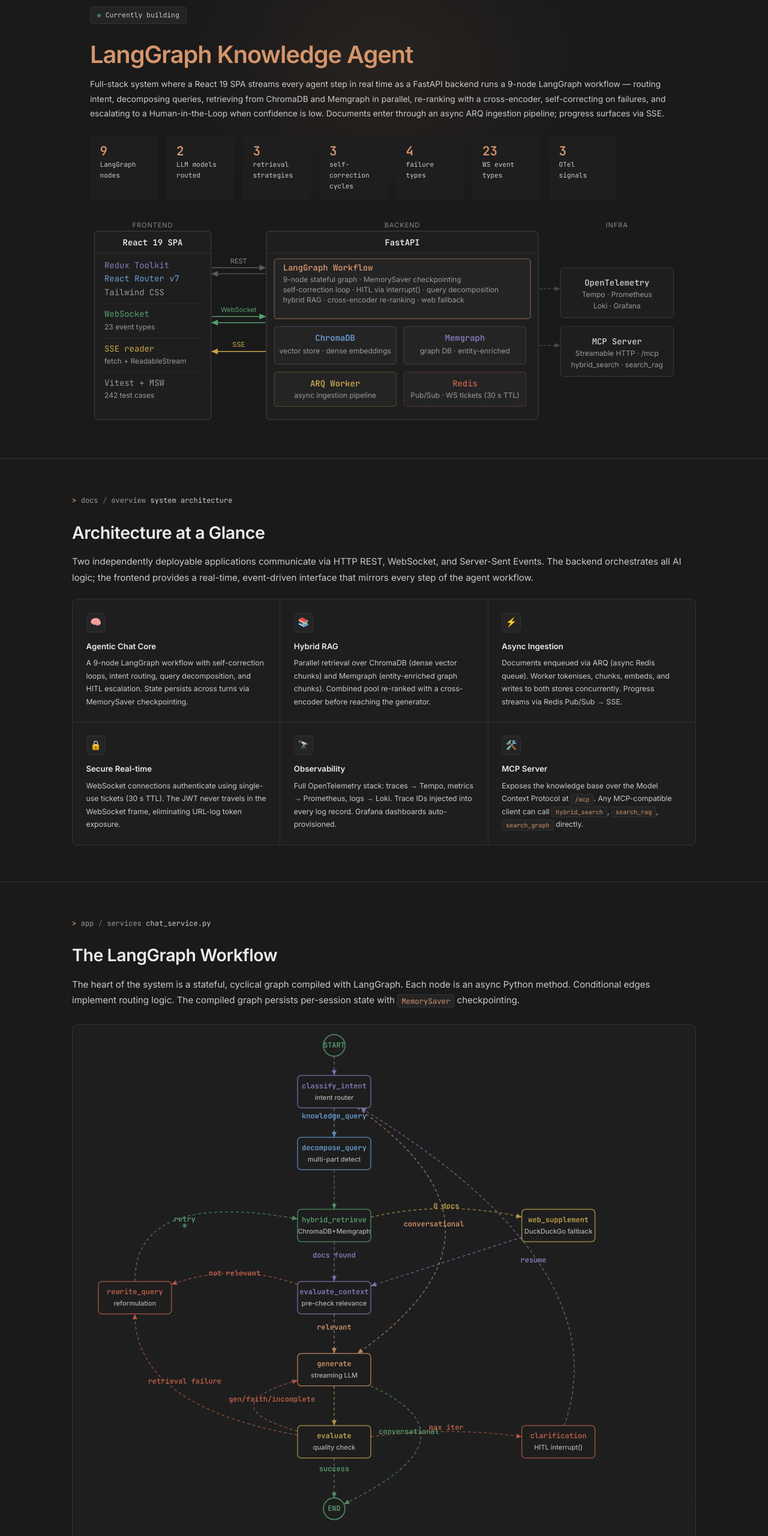
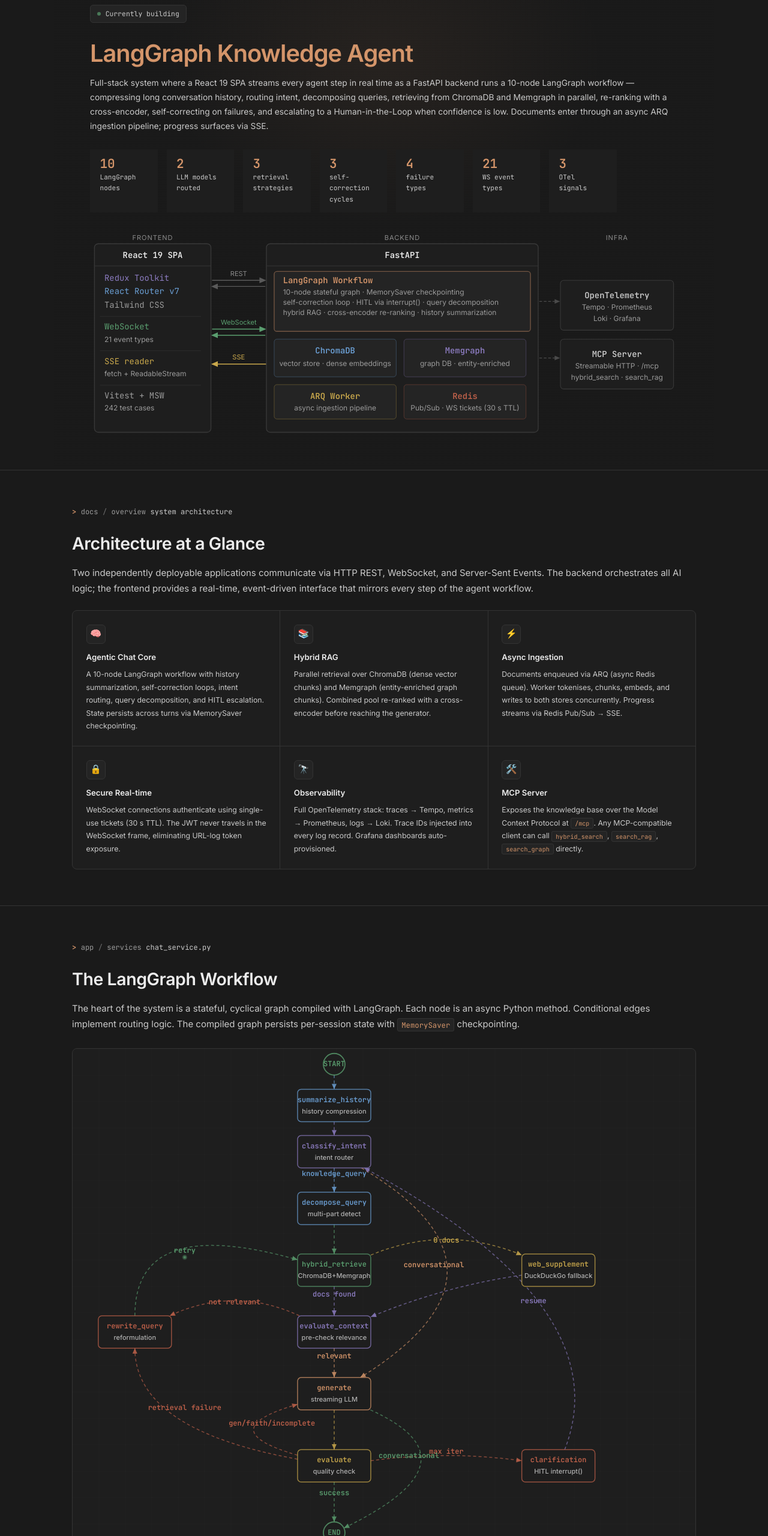
Before and after one commit to maxivitale/maxivitale.github.io, a plain HTML site: page index.html in a window 1280 px wide. Shown: the part 80-2640 px from the top of the page at 60% size. Drawn offline with Linux system fonts and the light colour scheme.

Commit message:
Update LangGraph workflow to 10 nodes with history summarization

```diff
--- a/index.html
+++ b/index.html
@@ -265,6 +265,7 @@
 .node-card.c7{border-left-color:var(--yellow)}
 .node-card.c8{border-left-color:var(--red)}
 .node-card.c9{border-left-color:var(--red)}
+.node-card.c10{border-left-color:var(--blue)}
 .node-card h4{font-size:.86rem;font-family:var(--mono);color:var(--text);margin-bottom:.3rem}
 .node-card .nbadge{
   display:inline-block;font-size:.72rem;font-family:var(--mono);font-weight:600;
@@ -424,16 +425,16 @@
     <h1>LangGraph Knowledge Agent</h1>
 
     <p style="margin-top:1rem;font-size:.92rem">
-      Full-stack system where a React 19 SPA streams every agent step in real time as a FastAPI backend runs a 9-node LangGraph workflow — routing intent, decomposing queries, retrieving from ChromaDB and Memgraph in parallel, re-ranking with a cross-encoder, self-correcting on failures, and escalating to a Human-in-the-Loop when confidence is low. Documents enter through an async ARQ ingestion pipeline; progress surfaces via SSE.
+      Full-stack system where a React 19 SPA streams every agent step in real time as a FastAPI backend runs a 10-node LangGraph workflow — compressing long conversation history, routing intent, decomposing queries, retrieving from ChromaDB and Memgraph in parallel, re-ranking with a cross-encoder, self-correcting on failures, and escalating to a Human-in-the-Loop when confidence is low. Documents enter through an async ARQ ingestion pipeline; progress surfaces via SSE.
     </p>
 
     <div style="display:flex;gap:1rem;margin-top:1.75rem;flex-wrap:wrap">
-      <div class="hstat"><div class="n">9</div><div class="l">LangGraph nodes</div></div>
+      <div class="hstat"><div class="n">10</div><div class="l">LangGraph nodes</div></div>
       <div class="hstat"><div class="n">2</div><div class="l">LLM models routed</div></div>
       <div class="hstat"><div class="n">3</div><div class="l">retrieval strategies</div></div>
       <div class="hstat"><div class="n">3</div><div class="l">self-correction cycles</div></div>
       <div class="hstat"><div class="n">4</div><div class="l">failure types</div></div>
-      <div class="hstat"><div class="n">23</div><div class="l">WS event types</div></div>
+      <div class="hstat"><div class="n">21</div><div class="l">WS event types</div></div>
       <div class="hstat"><div class="n">3</div><div class="l">OTel signals</div></div>
     </div>
 
@@ -462,7 +463,7 @@
         <text x="26" y="139" font-size="15" font-family="'JetBrains Mono',monospace" fill="#9a9a9a">Tailwind CSS</text>
         <line x1="18" y1="155" x2="200" y2="155" stroke="#2e2e2e" stroke-width="1"/>
         <text x="26" y="179" font-size="15" font-family="'JetBrains Mono',monospace" fill="#5a9e6f">WebSocket</text>
-        <text x="26" y="201" font-size="13"   font-family="Inter,sans-serif" fill="#9a9a9a">23 event types</text>
+        <text x="26" y="201" font-size="13"   font-family="Inter,sans-serif" fill="#9a9a9a">21 event types</text>
         <line x1="18" y1="217" x2="200" y2="217" stroke="#2e2e2e" stroke-width="1"/>
         <text x="26" y="241" font-size="15" font-family="'JetBrains Mono',monospace" fill="#c9a84c">SSE reader</text>
         <text x="26" y="263" font-size="13"   font-family="Inter,sans-serif" fill="#9a9a9a">fetch + ReadableStream</text>
@@ -490,9 +491,9 @@
         <!-- LangGraph inner -->
         <rect x="332" y="74" width="462" height="108" rx="5" fill="#242424" stroke="rgba(212,149,106,.45)" stroke-width="1.5"/>
         <text x="348" y="95"  font-size="15" font-weight="600" font-family="'JetBrains Mono',monospace" fill="#d4956a">LangGraph Workflow</text>
-        <text x="348" y="116" font-size="13"   font-family="Inter,sans-serif" fill="#9a9a9a">9-node stateful graph  ·  MemorySaver checkpointing</text>
+        <text x="348" y="116" font-size="13"   font-family="Inter,sans-serif" fill="#9a9a9a">10-node stateful graph  ·  MemorySaver checkpointing</text>
         <text x="348" y="134" font-size="13"   font-family="Inter,sans-serif" fill="#9a9a9a">self-correction loop  ·  HITL via interrupt()  ·  query decomposition</text>
-        <text x="348" y="152" font-size="13"   font-family="Inter,sans-serif" fill="#9a9a9a">hybrid RAG  ·  cross-encoder re-ranking  ·  web fallback</text>
+        <text x="348" y="152" font-size="13"   font-family="Inter,sans-serif" fill="#9a9a9a">hybrid RAG  ·  cross-encoder re-ranking  ·  history summarization</text>
 
         <!-- ChromaDB -->
         <rect x="332" y="196" width="220" height="68" rx="5" fill="#242424" stroke="rgba(107,159,212,.35)" stroke-width="1"/>
@@ -548,7 +549,7 @@
     <div class="card">
       <div class="card-icon">🧠</div>
       <h3>Agentic Chat Core</h3>
-      <p>A 9-node LangGraph workflow with self-correction loops, intent routing, query decomposition, and HITL escalation. State persists across turns via MemorySaver checkpointing.</p>
+      <p>A 10-node LangGraph workflow with history summarization, self-correction loops, intent routing, query decomposition, and HITL escalation. State persists across turns via MemorySaver checkpointing.</p>
     </div>
     <div class="card">
       <div class="card-icon">📚</div>
@@ -595,6 +596,12 @@
   <div style="margin-top:2.5rem">
     <div class="prompt-label"><span class="crumb">nodes</span> breakdown</div>
     <div class="node-grid">
+
+      <div class="node-card c10">
+        <span class="nbadge" style="background:var(--blue-bg);color:var(--blue)">memory</span>
+        <h4>summarize_history</h4>
+        <p>Fires on every turn before <span class="ic">classify_intent</span>. No-op when estimated token count of history + summary is within <span class="ic">HISTORY_TOKEN_THRESHOLD=6000</span>. When exceeded, compresses older turns into a <span class="ic">history_summary</span> string via the small LLM, integrating any prior summary. <span class="ic">_generate</span> injects the summary as a <span class="ic">SystemMessage</span> and uses only the last <span class="ic">KEEP_RECENT_TURNS=4</span> messages.</p>
+      </div>
 
       <div class="node-card c1">
         <span class="nbadge" style="background:var(--purple-bg);color:var(--purple)">router</span>
@@ -733,6 +740,10 @@
     rewritten_query:            str | None  <span class="cm"># reformulated query (reset to None after use)</span>
     context_relevant:           bool | None <span class="cm"># None=not yet evaluated · False=rewrite · True=go</span>
     context_precheck_rewritten: bool   <span class="cm"># caps preemptive rewrites at exactly one per cycle</span>
+    history_summary:            str | None <span class="cm"># compressed summary of older turns; None until first compression</span>
+    history_summarized:         bool   <span class="cm"># True if summarization fired this turn</span>
+    turns_before:               int    <span class="cm"># message count before compression (0 if not triggered)</span>
+    turns_after:                int    <span class="cm"># message count after compression (0 if not triggered)</span>
 <div class="file-tag">ChatState</div></pre>
     </div>
   </div>
@@ -1033,6 +1044,7 @@
         <div class="term-bar"><div class="term-dot r"></div><div class="term-dot y"></div><div class="term-dot g"></div><span class="term-title">types/chat.ts</span></div>
 <pre style="border:none;border-radius:0;margin:0;font-size:.78rem"><span class="kw">type</span> <span class="ty">ProcessStatus</span> =
   | <span class="str">'idle'</span>     | <span class="str">'connecting'</span>      | <span class="str">'analyzing'</span>
+  | <span class="str">'summarizing_history'</span>
   | <span class="str">'retrieving'</span>          | <span class="str">'checking_context'</span>
   | <span class="str">'rewriting'</span>           | <span class="str">'searching'</span>
   | <span class="str">'generating'</span>          | <span class="str">'evaluating'</span>
@@ -1193,6 +1205,10 @@
           <td>Vector store</td><td>ChromaDB (single-node)</td><td>Qdrant / Weaviate</td>
           <td>Zero-config local deployment accelerates iteration; retrieval logic abstracted behind DocumentStoreInterface</td>
         </tr>
+        <tr>
+          <td>Long-context management</td><td>LLM-based history summarization</td><td>sliding window (drop oldest turns)</td>
+          <td>Preserves semantic context across many turns without token growth; each summary integrates prior summaries so context accumulates losslessly; small model keeps cost low</td>
+        </tr>
       </tbody>
     </table>
   </div>
@@ -1300,22 +1316,24 @@
   // ── VERTICAL LAYOUT ──────────────────────────────────────────
   // Main spine: x=0.42  |  Right branch: x=0.78  |  Left branch: x=0.10
   const nodes = [
-    { id:'START', label:'START',            sub:'',                    x:.42, y:.04, col:C.green,  r:18, tiny:true },
-    { id:'CI',    label:'classify_intent',  sub:'intent router',       x:.42, y:.13, col:C.purple, r:28 },
-    { id:'DQ',    label:'decompose_query',  sub:'multi-part detect',   x:.42, y:.25, col:C.blue,   r:28 },
-    { id:'HR',    label:'hybrid_retrieve',  sub:'ChromaDB+Memgraph',   x:.42, y:.39, col:C.green,  r:28 },
-    { id:'WS',    label:'web_supplement',   sub:'DuckDuckGo fallback', x:.78, y:.39, col:C.yellow, r:24 },
-    { id:'EC',    label:'evaluate_context', sub:'pre-check relevance', x:.42, y:.53, col:C.purple, r:28 },
-    { id:'RW',    label:'rewrite_query',    sub:'reformulation',       x:.10, y:.53, col:C.red,    r:24 },
-    { id:'GEN',   label:'generate',         sub:'streaming LLM',       x:.42, y:.67, col:C.or,     r:28 },
-    { id:'EVA',   label:'evaluate',         sub:'quality check',       x:.42, y:.81, col:C.yellow, r:24 },
-    { id:'HITL',  label:'clarification',    sub:'HITL interrupt()',    x:.78, y:.81, col:C.red,    r:24 },
-    { id:'END',   label:'END',              sub:'',                    x:.42, y:.94, col:C.green,  r:18, tiny:true },
+    { id:'START', label:'START',              sub:'',                    x:.42, y:.03, col:C.green,  r:18, tiny:true },
+    { id:'SH',    label:'summarize_history',  sub:'history compression', x:.42, y:.11, col:C.blue,   r:28 },
+    { id:'CI',    label:'classify_intent',    sub:'intent router',       x:.42, y:.20, col:C.purple, r:28 },
+    { id:'DQ',    label:'decompose_query',    sub:'multi-part detect',   x:.42, y:.31, col:C.blue,   r:28 },
+    { id:'HR',    label:'hybrid_retrieve',    sub:'ChromaDB+Memgraph',   x:.42, y:.43, col:C.green,  r:28 },
+    { id:'WS',    label:'web_supplement',     sub:'DuckDuckGo fallback', x:.78, y:.43, col:C.yellow, r:24 },
+    { id:'EC',    label:'evaluate_context',   sub:'pre-check relevance', x:.42, y:.55, col:C.purple, r:28 },
+    { id:'RW',    label:'rewrite_query',      sub:'reformulation',       x:.10, y:.55, col:C.red,    r:24 },
+    { id:'GEN',   label:'generate',           sub:'streaming LLM',       x:.42, y:.67, col:C.or,     r:28 },
+    { id:'EVA',   label:'evaluate',           sub:'quality check',       x:.42, y:.81, col:C.yellow, r:24 },
+    { id:'HITL',  label:'clarification',      sub:'HITL interrupt()',    x:.78, y:.81, col:C.red,    r:24 },
+    { id:'END',   label:'END',                sub:'',                    x:.42, y:.94, col:C.green,  r:18, tiny:true },
   ];
 
   const edges = [
     // main spine (downward)
-    { f:'START', t:'CI',   lbl:'',                     col:C.purple },
+    { f:'START', t:'SH',   lbl:'',                     col:C.blue },
+    { f:'SH',    t:'CI',   lbl:'',                     col:C.purple },
     { f:'CI',    t:'DQ',   lbl:'knowledge_query',      col:C.blue },
     { f:'DQ',    t:'HR',   lbl:'',                     col:C.green },
     { f:'HR',    t:'EC',   lbl:'docs found',           col:C.purple },
@@ -1324,7 +1342,7 @@
     { f:'EVA',   t:'END',  lbl:'success',              col:C.green },
 
     // conversational shortcut: classify_intent → generate (right arc)
-    { f:'CI',    t:'GEN',  lbl:'conversational',       col:C.or,    cp:[.74,.40] },
+    { f:'CI',    t:'GEN',  lbl:'conversational',       col:C.or,    cp:[.74,.43] },
 
     // web fallback branch (right)
     { f:'HR',    t:'WS',   lbl:'0 docs',               col:C.yellow, cp:[.60,.34] },
@@ -1340,7 +1358,7 @@
 
     // HITL branch (right)
     { f:'EVA',   t:'HITL', lbl:'max iter',             col:C.red,   cp:[.60,.78] },
-    { f:'HITL',  t:'CI',   lbl:'resume',               col:C.purple, cp:[.88,.47] },
+    { f:'HITL',  t:'CI',   lbl:'resume',               col:C.purple, cp:[.88,.50] },
 
     // conversational END shortcut (right arc)
     { f:'GEN',   t:'END',  lbl:'conversational',       col:C.green, cp:[.66,.80] },
```
